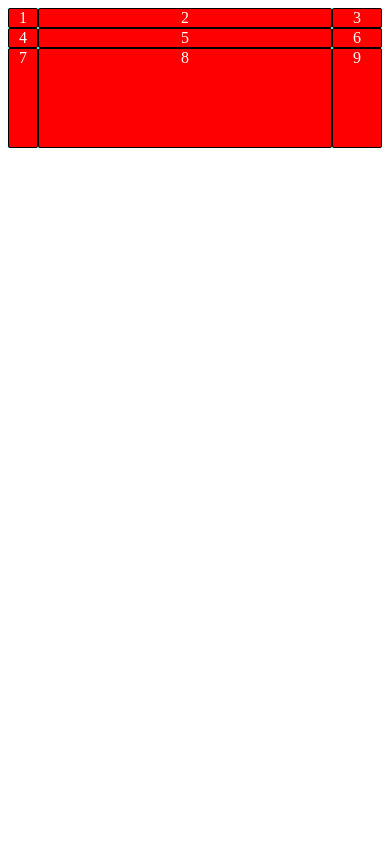
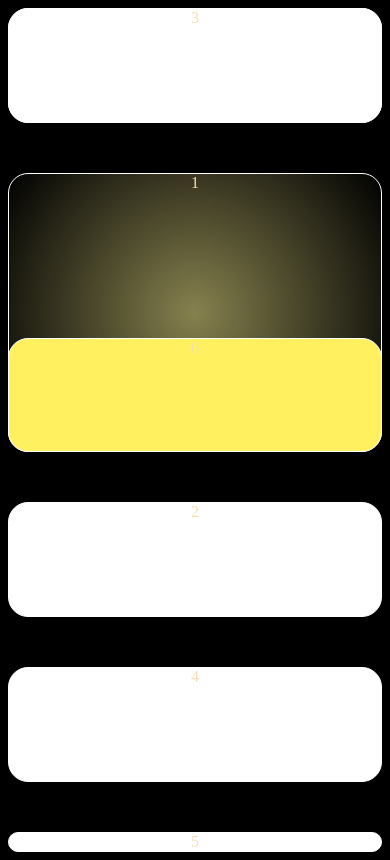
Before and after one commit to D1ECH/Bent_Columns, a plain HTML site: page index.html in a window 390 px wide. Drawn offline with Linux system fonts and the light colour scheme.

Commit message:
Estructura y forma, ajustando los cuadrados así para empezar

```diff
--- a/index.html
+++ b/index.html
@@ -9,15 +9,13 @@
     </head>
     <body>
         <div class="grid-container">
+            <div class="item7">7</div>
             <div class="item1">1</div>
             <div class="item2">2</div>
             <div class="item3">3</div>
             <div class="item4">4</div>
             <div class="item5">5</div>
             <div class="item6">6</div>
-            <div class="item7">7</div>
-            <div class="item8">8</div>
-            <div class="item9">9</div>
         </div>
     </body>
 </html>
--- a/styles.css
+++ b/styles.css
@@ -1,31 +1,35 @@
+*{
+    background-color: black;
+}
 .grid-container {
     display: grid; /*Esta es la manera de inicializar la rejilla*/
-    background-color: aquamarine;
+    background-color: black;
 
-    /*¿CÓMO HACEMOS QUE SEA UN GRID DE VARIAS COLUMNAS?*/
-    grid-template-columns: 30px auto 50px; /*Con auto conseguimos que se calcule el tamaño de columnas/filas de forma automática
+    /*¿CÓMO HACEMOS QUE SEA UN GRID DE VARIAS COLUMNAS?
+    grid-template-columns: auto auto auto; /*Con auto conseguimos que se calcule el tamaño de columnas/filas de forma automática
                                             Pero también se puede especificar.
-                                            */
-    grid-template-rows: auto auto 100px;
 
+    grid-template-rows: auto auto auto auto;
+*/
+    grid-template-columns: repeat(auto-fit, minmax(15rem, 1fr)); /* Columnas adaptables */
+    grid-template-rows: repeat(auto-fit, minmax(100px, 1fr)); /* Filas adaptables */
+    height: 100vh; /* Altura del viewport */
+    gap: 50px;
 
     /*
     justify-content: normal; /*esta propiedad alinea el contenido en el eje horizontal
 
-    height: 500px;
     align-content: normal; /*esta propiedad alinea el contenido en el eje vertical
     */
-
-
-
+    justify-content: center;
+    align-content: normal;
 }
 
 .grid-container div {
-    background-color: red;
     text-align: center;
-    color: white;
-    border: 1px solid black;
-    border-radius: 2px;
+    color: wheat;
+    border: 1px solid white;
+    border-radius: 20px;
 
     /*Esto se aplica a todos los divs dentro de la clase que hemos especificado, pero si
     queremos tocarlos individualmente, es decir, modificar cada celda sola pues tenemos que
@@ -46,4 +50,130 @@
                                 --> empieza en la columna 2
                                 --> finaliza en la línea 5
                                 --> finaliza en la columna 6*/
+    background: rgb(134,129,78);
+    background: radial-gradient(circle, rgba(134,129,78,1) 0%, rgba(0,0,0,1) 100%);
+    grid-area: 2 / 1 / 4 / 1;
 }
+
+.item6{
+    background: #fff05f;
+    grid-area: 3/1/4/2;
+}
+
+
+.item2{
+    background-color: white;
+    grid-area: 2 / 2 / 4 / 2;
+}
+
+.item3{
+    background-color: white;
+    grid-area: 2/3/3/4;
+}
+
+.item4{
+    background-color: white;
+    grid-row: 3/span 2;
+}
+
+.item5{
+    background-color: white;
+    grid-row: 4;
+    grid-column: 1/span 2;
+}
+
+.item7{
+    background-color: black;
+    grid-area: 1/1/2/4;
+}
+
+@media all and (max-width: 900px){
+    .item1{
+        grid-row: 2/span 2;
+        grid-column: 1/span 2;
+    }
+    .item6{
+        grid-area: 3/1/4/3;
+    }
+
+
+    .item2{
+        grid-area: 2 / 3 / 4 / 4;
+    }
+
+    .item3{
+        grid-area: 1/3/2/4;
+    }
+
+    .item4{
+        grid-row: 4/span 1;
+    }
+
+    .item5{
+        grid-row: 4;
+        grid-column: 1/span 2;
+    }
+
+    .item7{
+        grid-area: 1/1/2/4;
+    }
+}
+
+@media all and (max-width: 790px){
+    .item1{
+        grid-row: 2/span 2;
+        grid-column: 1/span 2;
+    }
+    .item6{
+        grid-area: 3/1/4/3;
+    }
+
+
+    .item2{
+        grid-area: 4/1/5/1;
+    }
+
+    .item3{
+        grid-area: 1/2/2/3;
+    }
+
+    .item4{
+        grid-area: 4/2/5/2;
+    }
+
+    .item5{
+        grid-row: 5;
+        grid-column: 1/span 2;
+    }
+
+    .item7{
+        grid-area: 1/1/2/3;
+    }
+}
+
+@media all and (max-width: 530px){
+    .item1{
+        grid-row: 2/span 2;
+        grid-column: 1/span 2;
+    }
+    .item6{
+        grid-area: 3/1/4/3;
+    }
+
+
+    .item2{
+        grid-area: 4/1/5/3;
+    }
+
+    .item3{
+        grid-area: 1/1/2/3;
+    }
+
+    .item4{
+        grid-area: 5/1/6/3;    }
+
+    .item5{
+        grid-row: 6;
+        grid-column: 1/span 2;
+    }
+}
```
